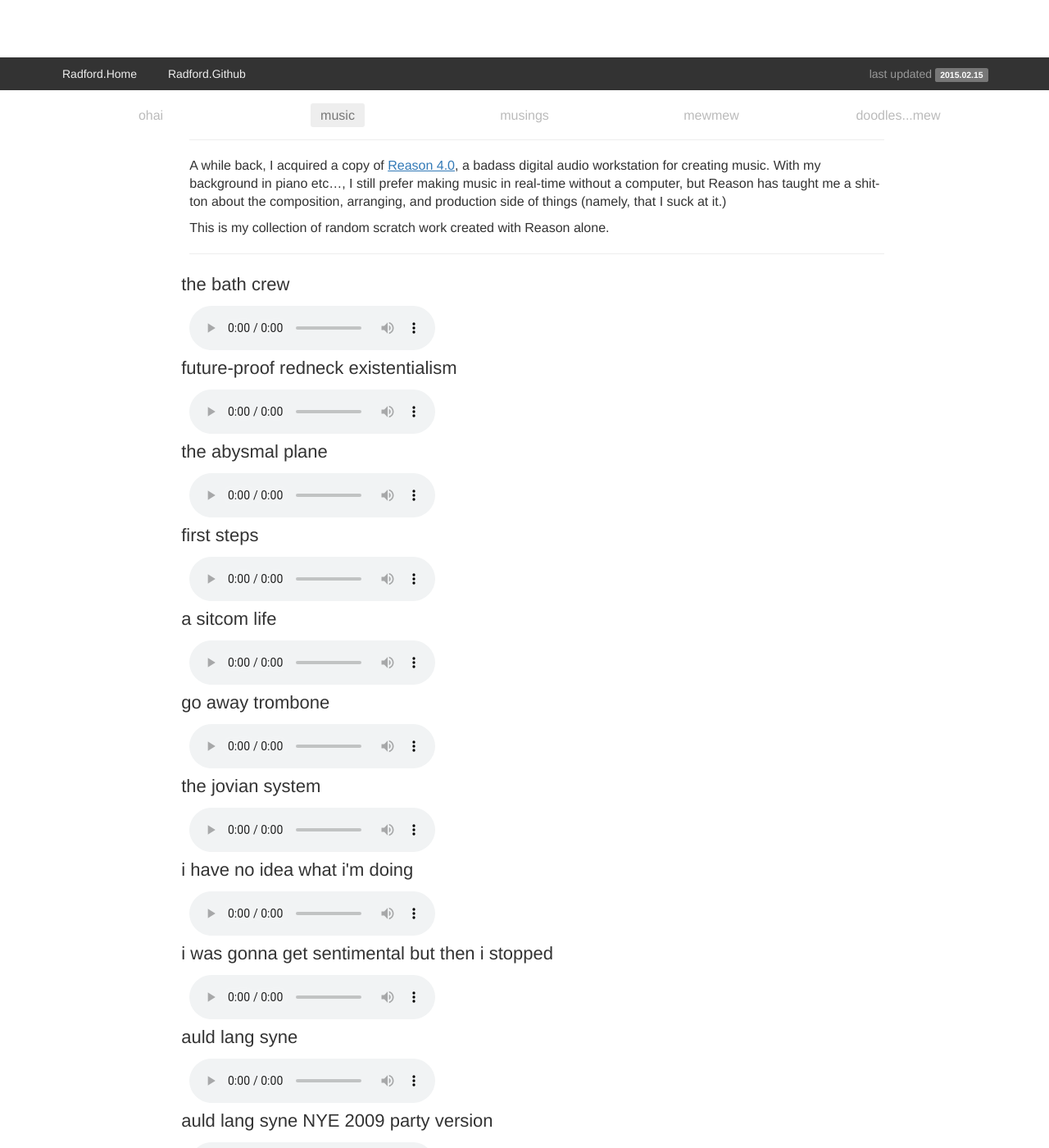
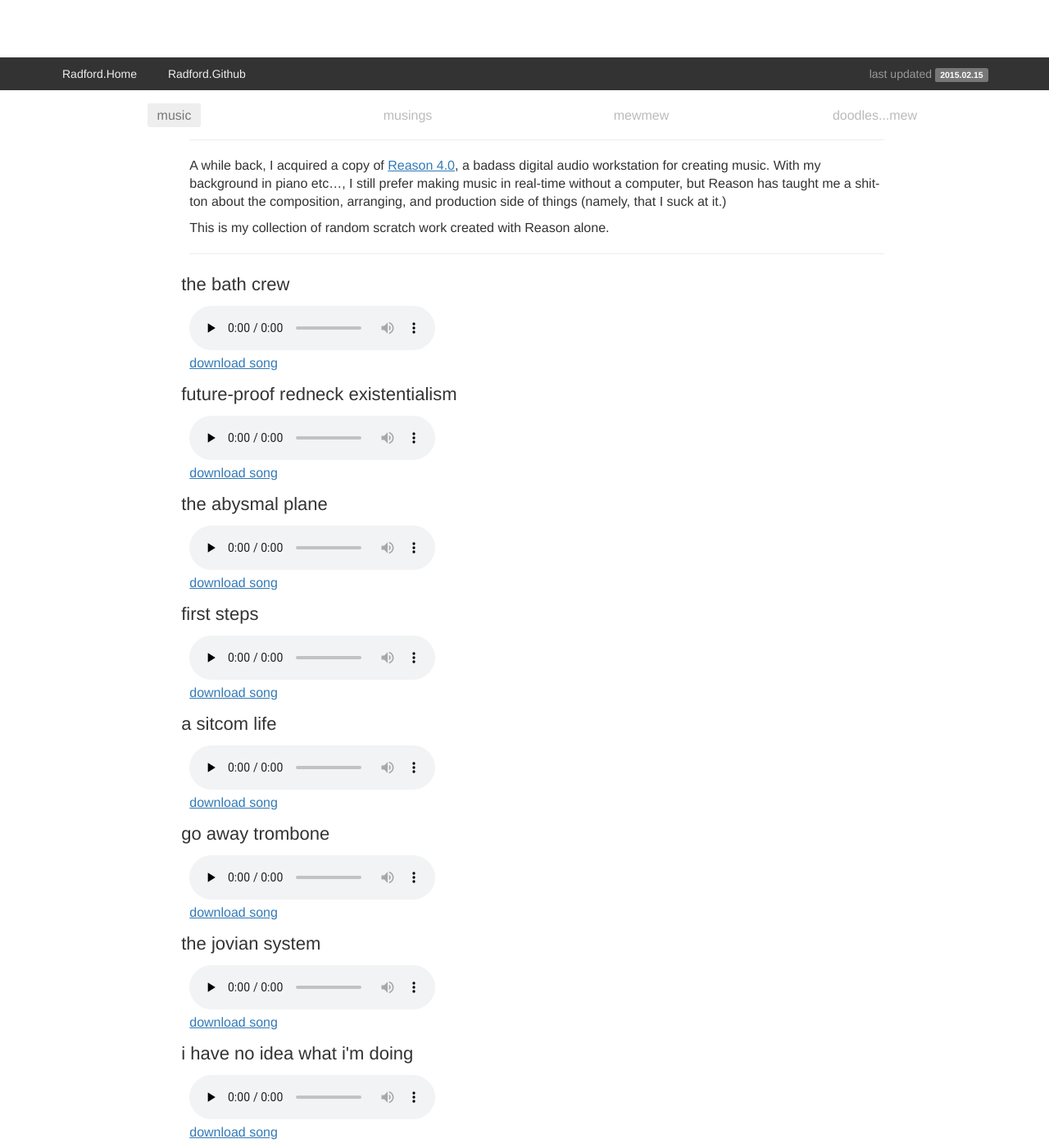
Before and after one commit to radford-nguyen/homepage, a Jekyll site: the page built from pages/music/index.md, in a window 1280 px wide and 1400 px high. Shown: the whole window at 82% size. Built offline with Jekyll 4.4.1, drawn with Linux system fonts in a browser that asks for light colours; nearby versions of some CDN libraries; some of the changed text lies outside the part shown.

Commit message:
removed ohai redundant link and added m3 download link

```diff
--- a/_config.yml
+++ b/_config.yml
@@ -36,10 +36,6 @@ topbar:
     title : 'Radford.Github'
 
 navbar:
-  -
-    url : '/'
-    title : 'ohai'
-    type : 'ohai'
   -
     url : '/pages/music'
     title : 'music'
--- a/_includes/all-songs.html
+++ b/_includes/all-songs.html
@@ -1,8 +1,9 @@
 
 {% for song in site.rad.musics %}
 <h3>{{ song.title }}</h3>
-<audio controls>
+<audio controls preload="none">
   <source src="/assets/audio/reason/{{ song.fname }}">
   Sorry, your browser is a p.o.s. and doesn't support the &lt;audio&gt; element.
 </audio>
+  <a href="/assets/audio/reason/{{ song.fname }}">download song</a>
 {% endfor %}
```
